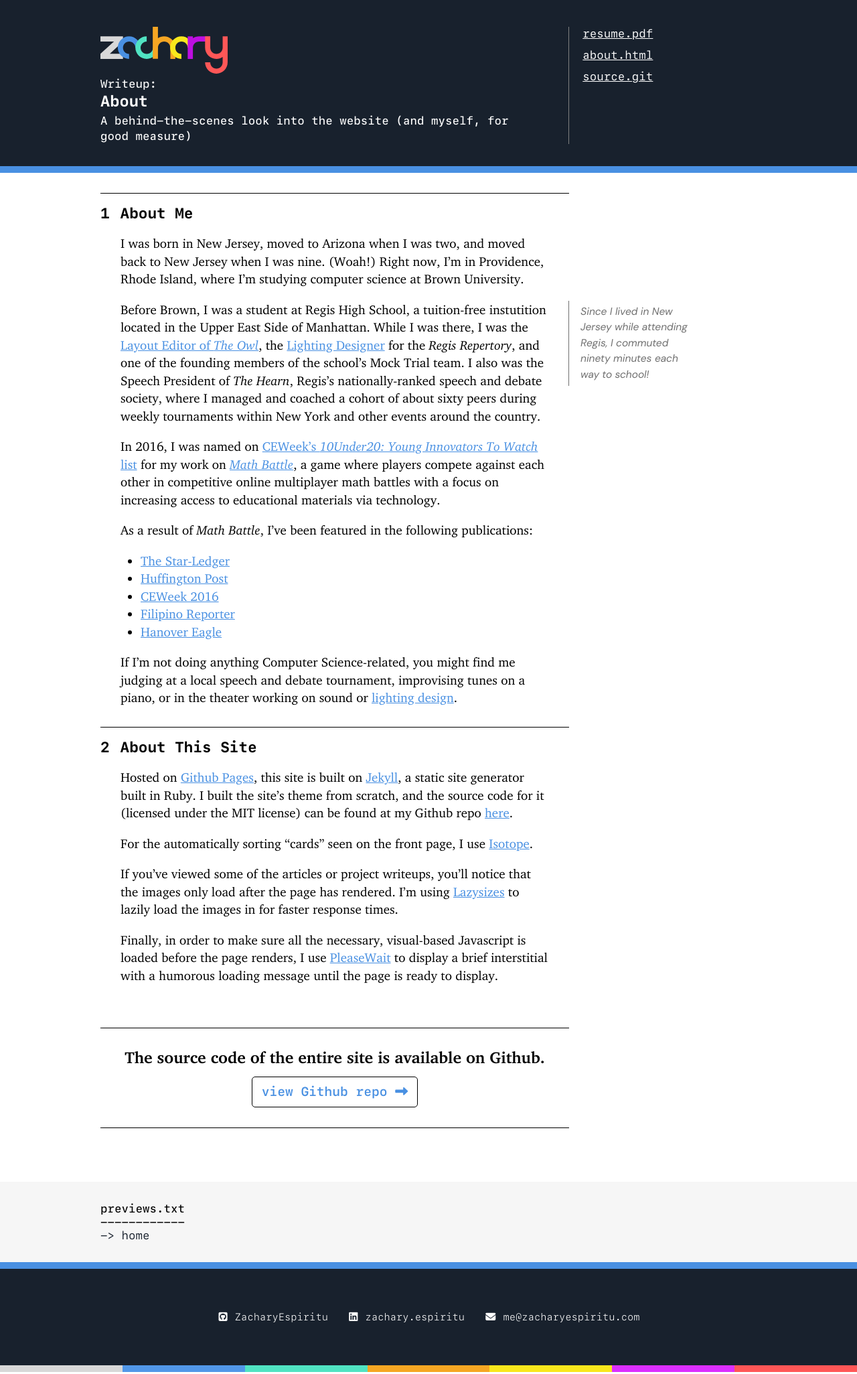
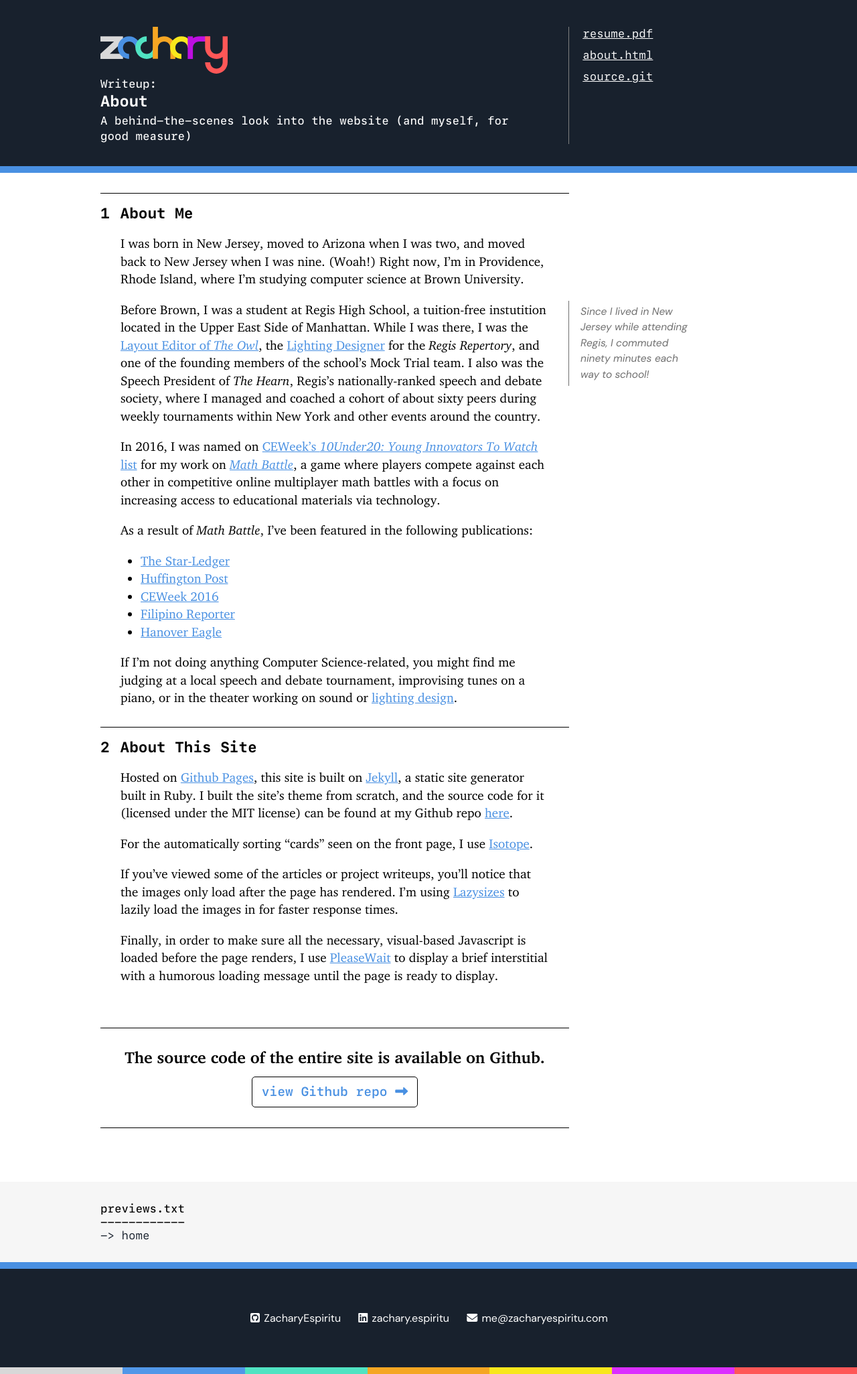
Before and after one commit to ZacharyEspiritu/zacharyespiritu.github.io, a Jekyll site: the page built from about.md, in a window 1280 px wide. Shown: the whole page at 67% size. Built offline with Jekyll 4.4.1, drawn with Linux system fonts in a browser that asks for light colours; nearby versions of some CDN libraries.

Commit message:
Update styles

```diff
--- a/_sass/styles.scss
+++ b/_sass/styles.scss
@@ -881,11 +881,13 @@ a.block-link {
 
 #footer {
   position: relative;
-  font-size: 15px;
+  font-size: 16px;
   background-color: $header-background-color;
   z-index: 2;
   padding: 60px 0;
   color: white;
+  font-family: $sans-serif-fonts;
+  font-weight: 200;
 
   .footer-social {
     margin: 0 10px;
```
